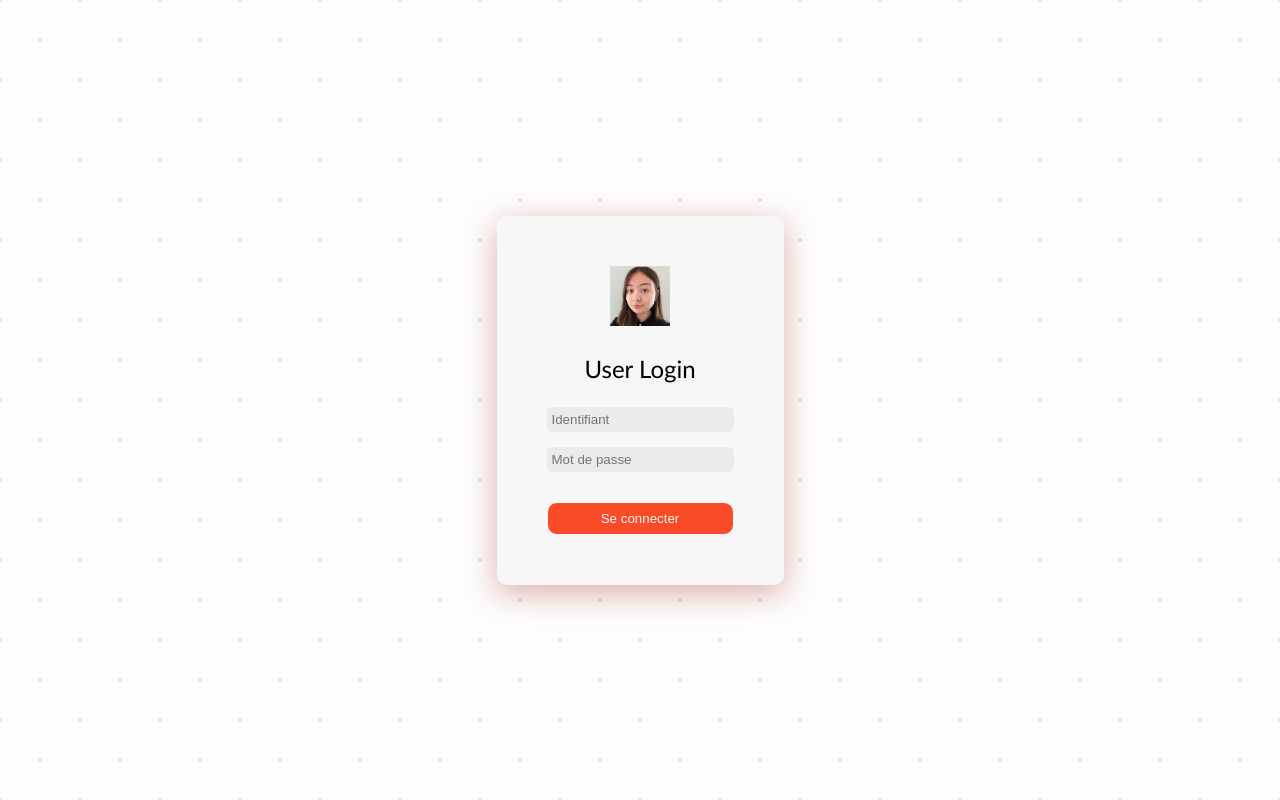
After one commit to Draken1003/Unesco, a PHP site: page /login.html in a window 1280 px wide. The commit adds this page. Run offline with PHP 8.4, Linux system fonts and the light colour scheme.

Commit message:
ajout login screen
ajout du login screen d'Enzo mais c'est un peu vide et cest pas parfait.

```diff
--- a/index.html
+++ b/index.html
@@ -17,7 +17,7 @@
                 <li>Architecture</li>
                 <li>Histoire</li>
             </ul>
-            <button>Sign Up</button>
+            <button onclick="window.location.href = 'login.html'">Sign Up</button>
         </div>
     </header>
 
--- /dev/null
+++ b/login.css
@@ -0,0 +1,74 @@
+body{
+    height: 100vh;
+    display: flex;
+    justify-content: center;
+    align-items: center;
+}
+
+
+img{
+    max-width: 60px;
+}
+.sign-container{
+
+    background-color: aqua;
+    text-align: center;
+    padding: 50px;
+    background: rgba( 255, 255, 255, 0.45 );
+    box-shadow: 0 8px 32px 0 rgba(170, 37, 22, 0.37);
+    backdrop-filter: blur( 4px );
+    border-radius: 10px;
+    background-color: #f7f7f7;
+}
+
+.sign-container p{
+    font-family: "Calibri";
+    font-size: 1.5rem;
+    color: black;
+    border-radius:10px ;
+    width:fit-content;
+    margin-left: auto;
+    margin-right: auto;
+}
+
+.info-client{
+    flex-direction: column;
+    display: flex;
+    gap: 15px;
+    background-color: #f7f7f7;
+}
+
+input{
+    border: 2px solid gray;
+    padding: 5px;
+    border-style: none;
+    background-color: rgba(230, 228, 228, 0.608);
+    border-radius: 5px;
+
+}
+input:focus{
+    outline: 1.5px solid #F94B27;
+}
+
+input[type="password"]{
+    width: fit-content;
+    padding: 5px;
+
+
+}
+
+input[type="submit"]{
+
+    margin-top: 15px;
+    color: #f7f7f7;
+    padding: 8px;
+    border-radius: 10px;
+    background-color: #F94B27;
+    border: 1.5px solid #f7f7f7;
+}
+
+input[type="submit"]:hover {
+    border: 1.5px solid #F94B27;
+    background-color: #f7f7f7;
+    color: #F94B27;
+}
--- /dev/null
+++ b/login.html
@@ -0,0 +1,36 @@
+<!DOCTYPE html>
+<html lang="en">
+<head>
+    <meta charset="UTF-8">
+    <meta name="viewport" content="width=device-width, initial-scale=1.0">
+    <title>Login Page</title>
+    <link rel="stylesheet" href="login.css">
+    <link rel="stylesheet" href="style.css">
+
+</head>
+<body>
+    <span class="background"></span>
+    <form action="post">
+
+        <div class="sign-container">
+            <img src="mel.jpeg" class="default-pfp">
+            <p> User Login</p>
+            <div class="info-client">
+                <input type="text" placeholder="Identifiant" required>
+                <input type="password" name="" id="" placeholder="Mot de passe" required>
+                <input type="submit" value="Se connecter">
+
+            </div>
+
+        </div>
+
+
+
+    </form>
+
+
+
+
+
+</body>
+</html>
--- a/style.css
+++ b/style.css
@@ -52,7 +52,17 @@ body{
     padding:10px 20px;
     border-radius: 10px;
     color: white;
+    cursor: pointer;
+    border: 1.5px solid #f7f7f7;
 }
+
+.menu-header-container  > button:hover {
+    border: 1.5px solid #F94B27;
+    background-color: #f7f7f7;
+    color: #F94B27;
+}
+
+
 .menu-header-page{
     list-style: none;
     display: flex;
@@ -65,6 +75,7 @@ body{
     border-radius: 50px;
     font-family: 'ClashDisplay-Semibold';
     border: solid 2px black;
+    cursor: pointer;
 }
 
 
@@ -75,7 +86,7 @@ body{
     height: 100%;
     padding-top: 100px;
 }
-img{
+.container > img{
     width: 75%;
     border-radius: 50px;
 }
```
Also changed, not shown: page.html (added, +14 -0 lines), 1292817.svg (added), gang.svg (added), login.svg.png (added), mel.jpeg (added).
